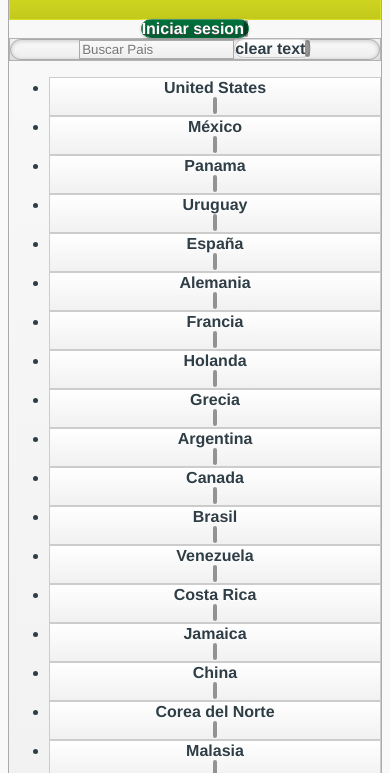
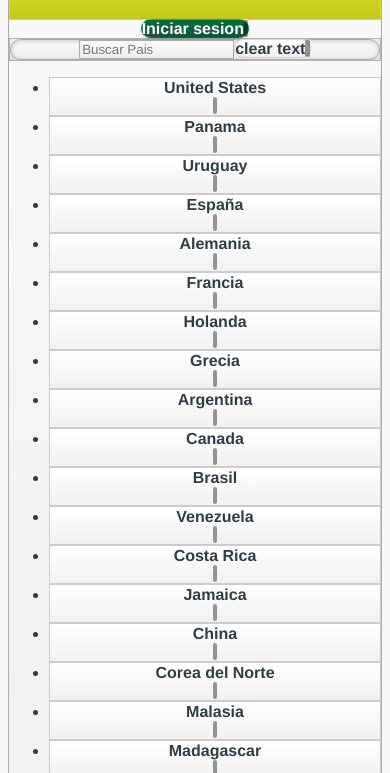
Before and after one commit to rezme/mobile, a plain HTML site: page index.html in a window 390 px wide. Shown: the part 71-844 px from the top of the page. Drawn offline with Linux system fonts and the light colour scheme; some packages are replaced by stand-ins of ours.

Commit message:
Update index.html

```diff
--- a/index.html
+++ b/index.html
@@ -47,7 +47,6 @@
 </div>
 <ul data-role="listview" data-filter="true" data-filter-reveal="true" data-filter-placeholder="Buscar Pais">
     <li><a href="#">United States</a></li>
-    <li><a href="#">México</a></li>
     <li><a href="#">Panama</a></li>
     <li><a href="#">Uruguay</a></li>
     <li><a href="#">España</a></li>
```
